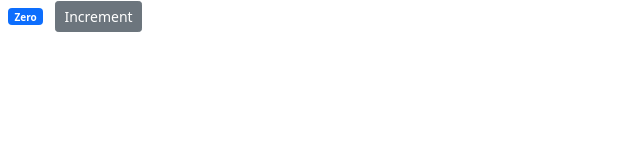
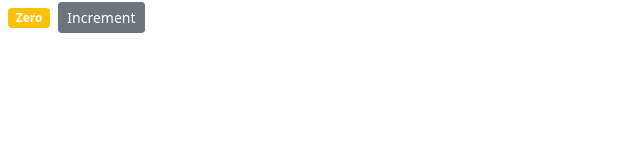
Before and after one commit to ShujaShah/react-counter, a React (Create React App) app: page / in a window 1280 px wide. Shown: the top 160 px of the page, without its empty margins (0-640 px from the left). Built offline with nearby package versions, Linux system fonts and the light colour scheme.

Commit message:
L7-Dynamic Classes

```diff
--- a/src/components/counterComponent.jsx
+++ b/src/components/counterComponent.jsx
@@ -13,13 +13,17 @@
   render() {
     return (
       <React.Fragment>
-        <span style={this.styles} className="badge bg-primary m-2">
-          {this.formatCount()}
-        </span>{" "}
+        <span className={this.getBadgeClasses()}>{this.formatCount()}</span>
         {/*Note that in bootstrap 5 we have to use bg-primary instead of badge-primary*/}
         <button className="btn btn-secondary btn-sm">Increment</button>
       </React.Fragment>
     );
+  }
+
+  getBadgeClasses() {
+    let classes = "badge m-2 bg-";
+    classes += this.state.count === 0 ? "warning" : "primary";
+    return classes;
   }
   formatCount() {
     {
```
